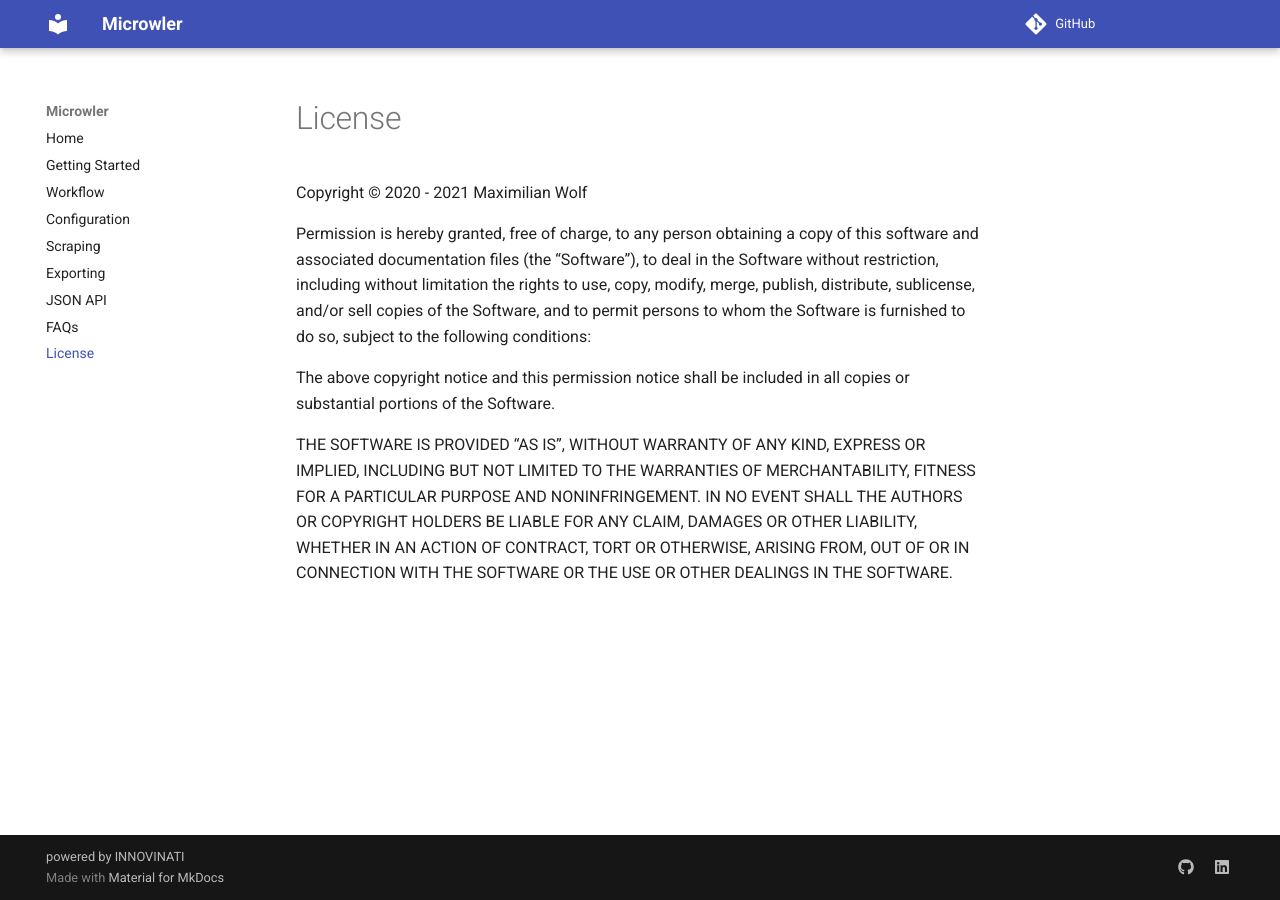
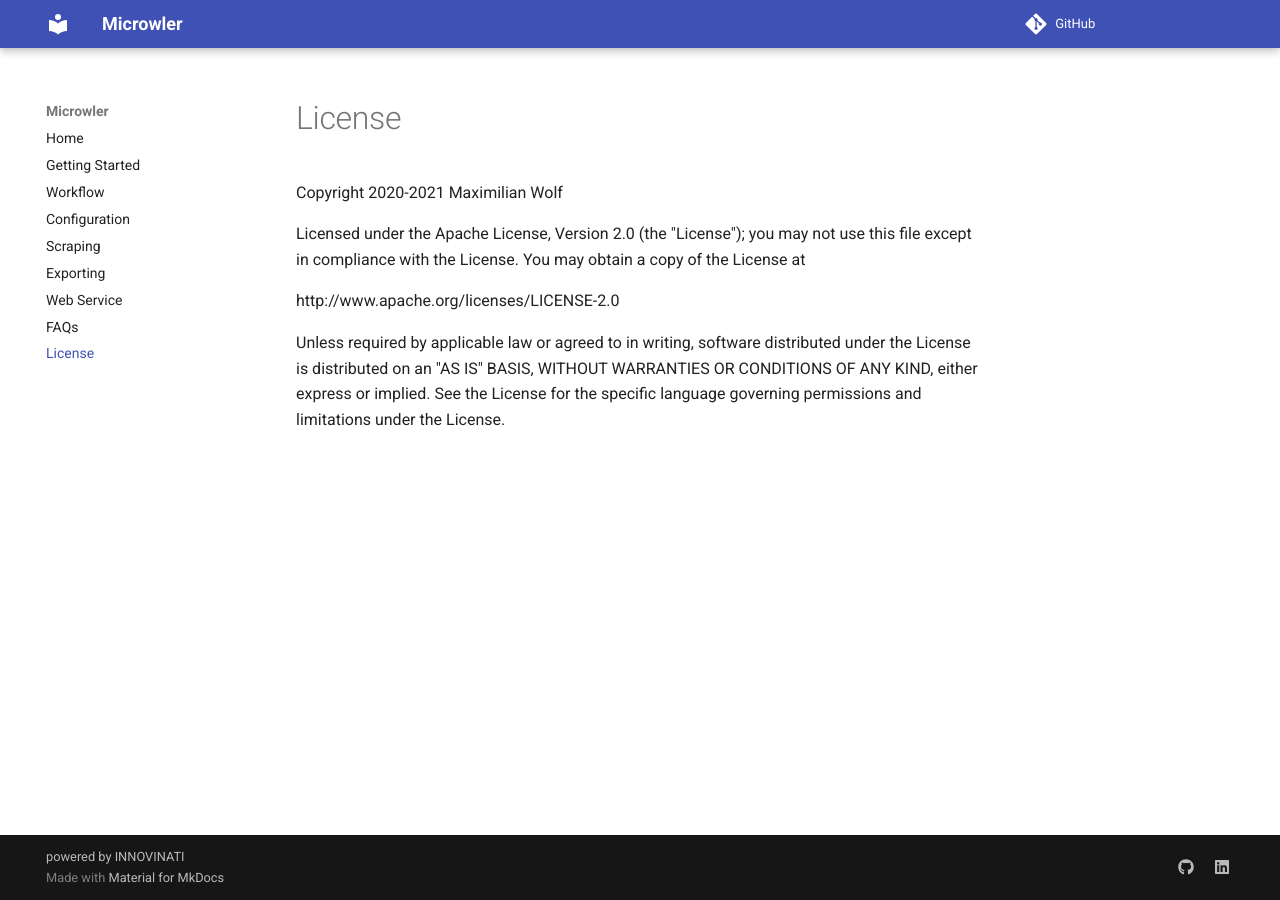
Before and after one commit to INNOVINATI/microwler, an MkDocs documentation site: the page built from docs/license.md, in a window 1280 px wide. Built offline with MkDocs 1.6.1 and Material for MkDocs 9.7.7, drawn with Linux system fonts in a browser that asks for light colours; comment, search, counter and statistics services are not loaded.

Commit message:
Fix docs

```diff
--- a/docs/license.md
+++ b/docs/license.md
@@ -1,7 +1,13 @@
-Copyright © 2020 - 2021 Maximilian Wolf
+Copyright 2020-2021 Maximilian Wolf
 
-Permission is hereby granted, free of charge, to any person obtaining a copy of this software and associated documentation files (the “Software”), to deal in the Software without restriction, including without limitation the rights to use, copy, modify, merge, publish, distribute, sublicense, and/or sell copies of the Software, and to permit persons to whom the Software is furnished to do so, subject to the following conditions:
+Licensed under the Apache License, Version 2.0 (the "License");
+you may not use this file except in compliance with the License.
+You may obtain a copy of the License at
 
-The above copyright notice and this permission notice shall be included in all copies or substantial portions of the Software.
+   http://www.apache.org/licenses/LICENSE-2.0
 
-THE SOFTWARE IS PROVIDED “AS IS”, WITHOUT WARRANTY OF ANY KIND, EXPRESS OR IMPLIED, INCLUDING BUT NOT LIMITED TO THE WARRANTIES OF MERCHANTABILITY, FITNESS FOR A PARTICULAR PURPOSE AND NONINFRINGEMENT. IN NO EVENT SHALL THE AUTHORS OR COPYRIGHT HOLDERS BE LIABLE FOR ANY CLAIM, DAMAGES OR OTHER LIABILITY, WHETHER IN AN ACTION OF CONTRACT, TORT OR OTHERWISE, ARISING FROM, OUT OF OR IN CONNECTION WITH THE SOFTWARE OR THE USE OR OTHER DEALINGS IN THE SOFTWARE.
+Unless required by applicable law or agreed to in writing, software
+distributed under the License is distributed on an "AS IS" BASIS,
+WITHOUT WARRANTIES OR CONDITIONS OF ANY KIND, either express or implied.
+See the License for the specific language governing permissions and
+limitations under the License.
--- a/mkdocs.yml
+++ b/mkdocs.yml
@@ -8,7 +8,7 @@
     - Configuration: configuration.md
     - Scraping: scraping.md
     - Exporting: exporting.md
-    - JSON API: webservice.md
+    - Web Service: webservice.md
     - FAQs: faq.md
     - License: license.md
 theme: material
@@ -28,5 +28,5 @@
     - icon: fontawesome/brands/linkedin
       link: https://linkedin.com/company/innovinati
 
-copyright: powered by <a href="https://innovinati.com">INNOVINATI</a>
+copyright: powered by <a href="https://innovinati.com/">INNOVINATI</a>
 site_description:
```
Also changed, not shown: docs/webservice.md (+4 -2 lines).
